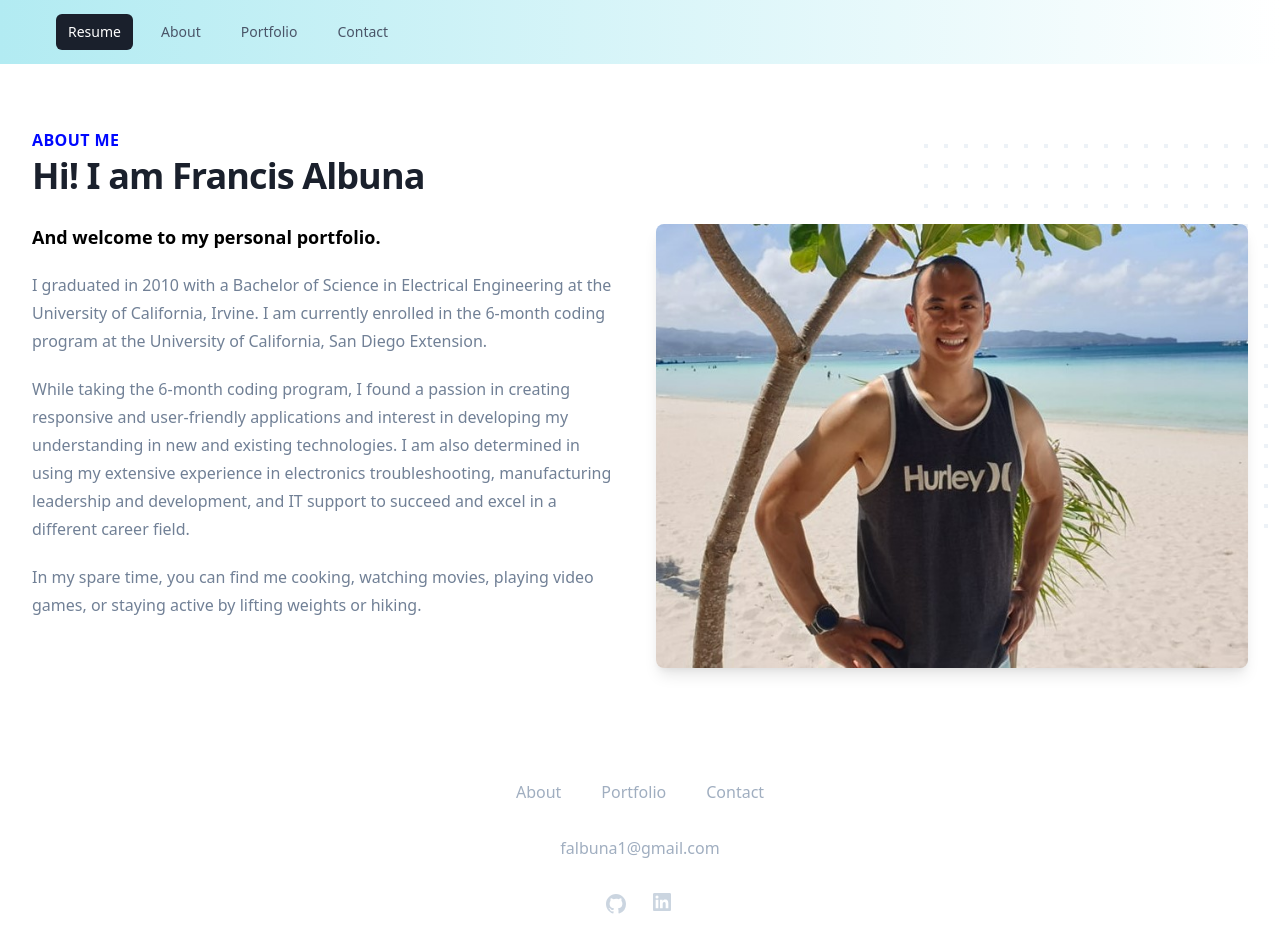
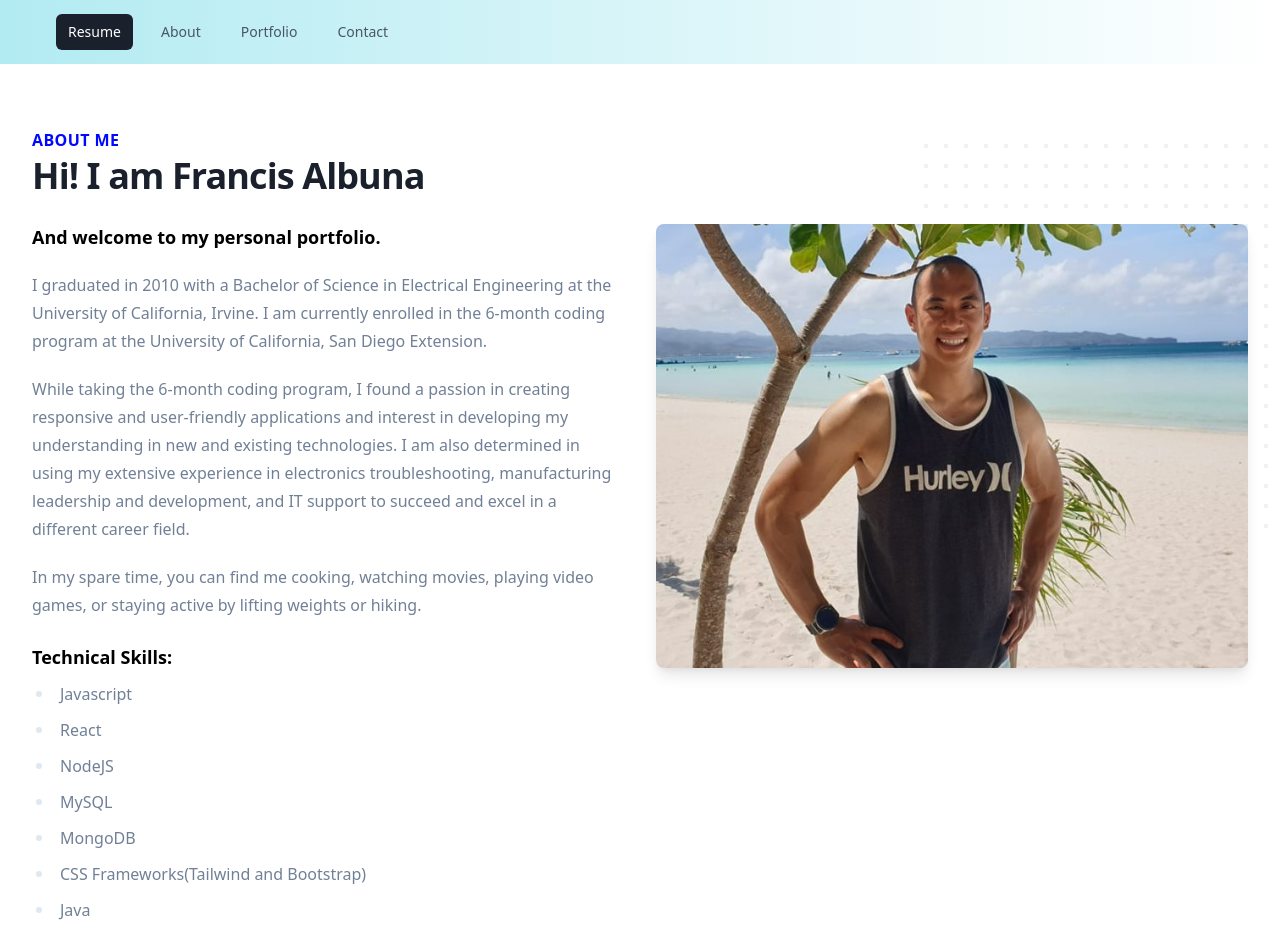
Before and after one commit to falbuna/francisalbuna, a React (Create React App) app: page / in a window 1280 px wide. Shown: the top 952 px of the page. Built offline with nearby package versions, Linux system fonts and the light colour scheme.

Commit message:
Added technical skills to About page.

```diff
--- a/src/pages/About.js
+++ b/src/pages/About.js
@@ -36,6 +36,18 @@ function About() {
               <p>I graduated in 2010 with a Bachelor of Science in Electrical Engineering at the University of California, Irvine. I am currently enrolled in the 6-month coding program at the University of California, San Diego Extension.</p>
               <p>While taking the 6-month coding program, I found a passion in creating responsive and user-friendly applications and interest in developing my understanding in new and existing technologies. I am also determined in using my extensive experience in electronics troubleshooting, manufacturing leadership and development, and IT support to succeed and excel in a different career field.</p>
               <p>In my spare time, you can find me cooking, watching movies, playing video games, or staying active by lifting weights or hiking.</p>
+              <p className="text-lg font-bold text-black">Technical Skills:</p>
+              <div className="-mt-4">
+                <ul>
+                  <li>Javascript</li>
+                  <li>React</li>
+                  <li>NodeJS</li>
+                  <li>MySQL</li>
+                  <li>MongoDB</li>
+                  <li>CSS Frameworks(Tailwind and Bootstrap)</li>
+                  <li>Java</li>
+                </ul>
+              </div>
             </div>
           </div>
         </div>
--- a/src/pages/Contact.js
+++ b/src/pages/Contact.js
@@ -14,7 +14,7 @@ function Contact() {
 
 
           <div className="mt-5 md:mt-0 md:col-span-2">
-            <form action="#" method="POST">
+            <form>
               <div className="shadow overflow-hidden sm:rounded-md">
                 <div className="px-4 py-5 bg-white sm:p-6">
                   <div className="grid grid-cols-6 gap-6">
@@ -37,7 +37,7 @@ function Contact() {
                   </div>
                 </div>
                 <div className="px-4 py-3 bg-gray-50 text-right sm:px-6">
-                  <button type="submit" className="inline-flex justify-center py-2 px-4 border border-transparent shadow-sm text-sm font-medium rounded-md text-white bg-indigo-500 hover:bg-blue1 focus:outline-none focus:ring-2 focus:ring-offset-2 focus:ring-indigo-500">
+                  <button type="submit" className="inline-flex justify-center py-2 px-4 border border-transparent shadow-sm text-sm font-medium rounded-md text-white bg-indigo-500 hover:bg-blue1 focus:outline-none focus:ring-2 focus:ring-offset-2 focus:ring-indigo-500" onClick={() => alert("Submitted.")}>
                     Submit
             </button>
                 </div>
```
